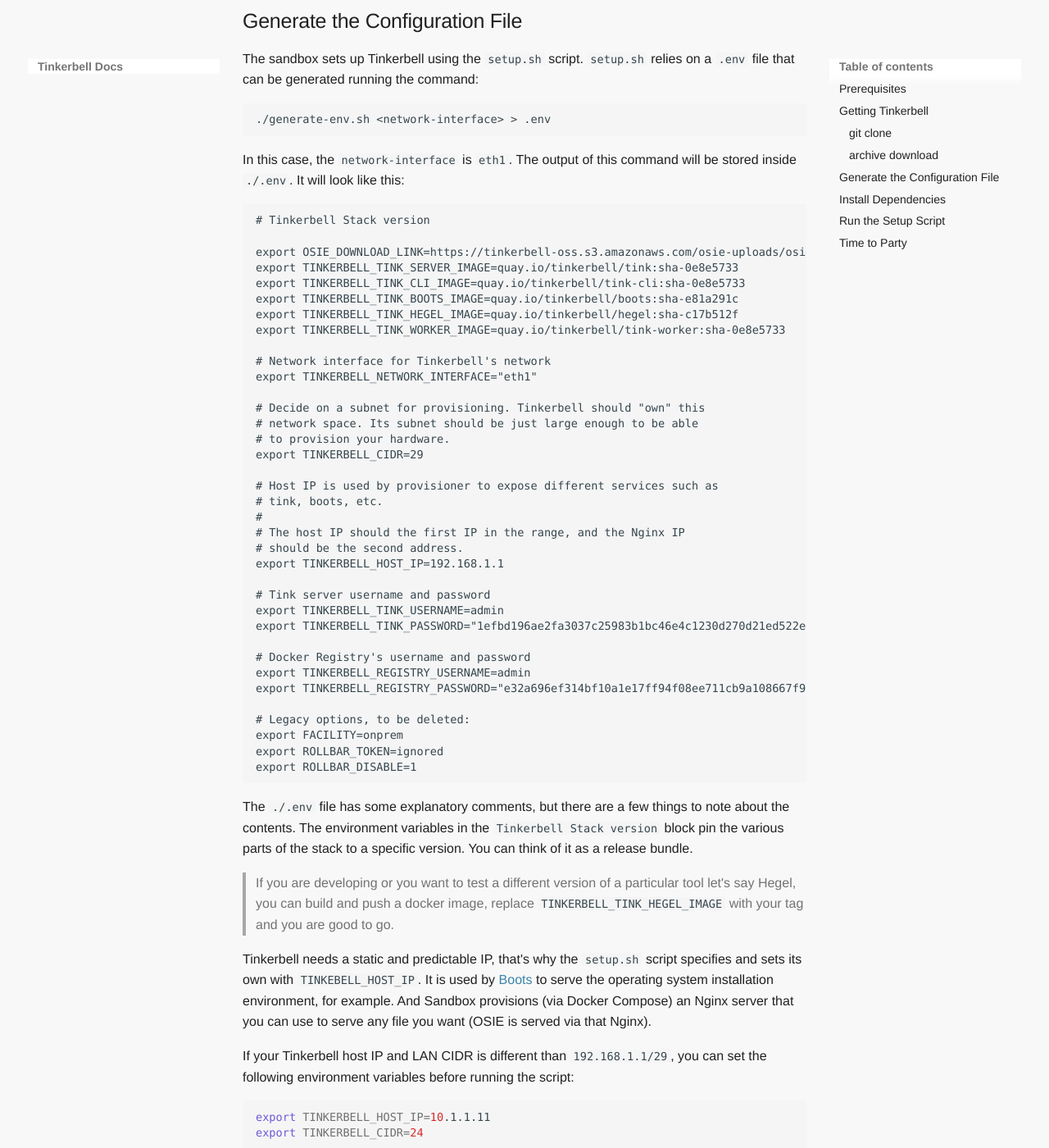
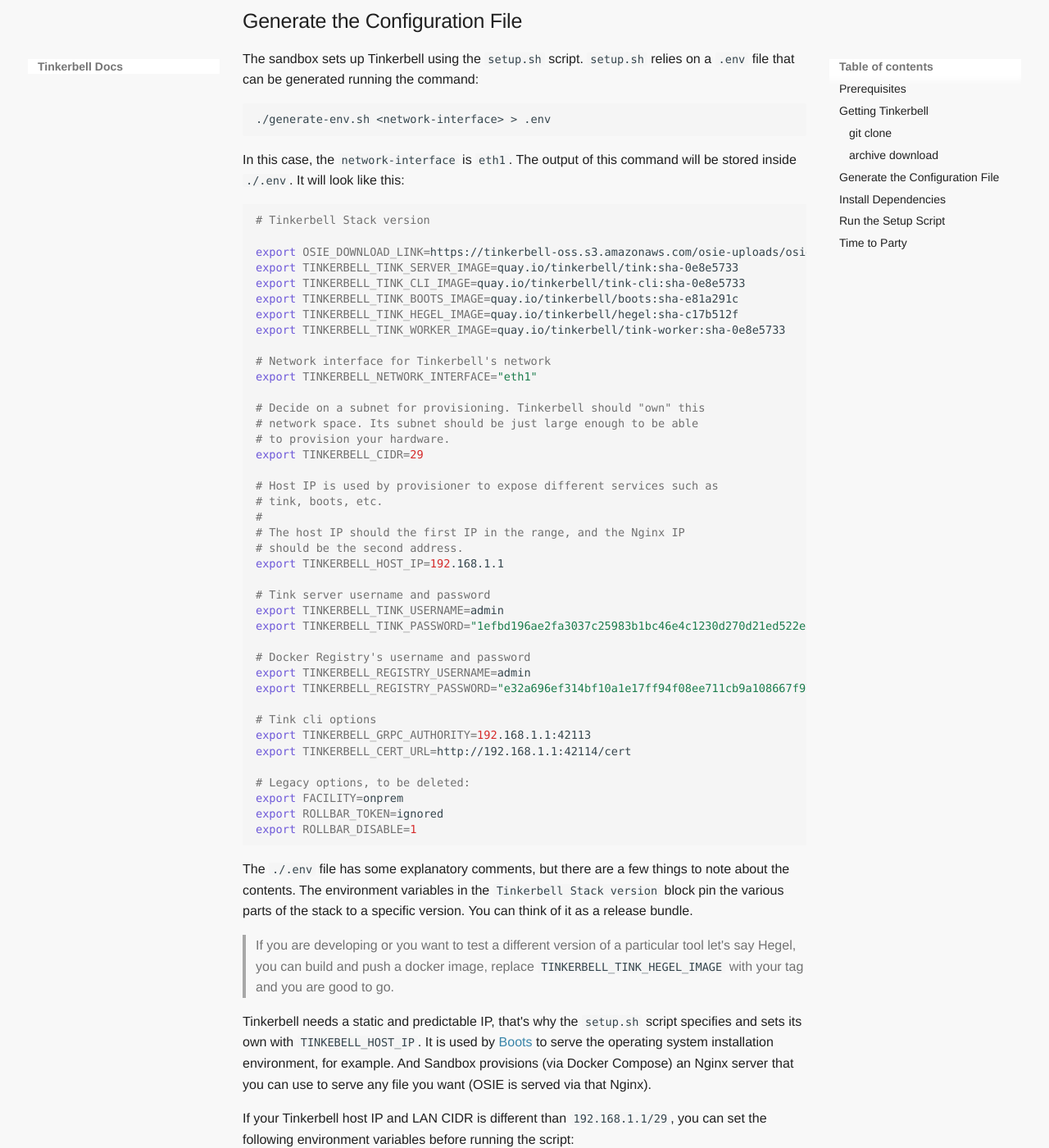
Before and after one commit to tinkerbell/tinkerbell-docs, an MkDocs documentation site: the page built from docs/setup/on-bare-metal-with-docker.md, in a window 1280 px wide and 1400 px high, scrolled down 1544 px. Shown: the whole window at 82% size. Built offline with MkDocs 1.6.1 and Material for MkDocs 9.7.7, drawn with Linux system fonts in a browser that asks for light colours; some web fonts are replaced.

Commit message:
Add missing exports to sandbox generated env file (#115)
Signed-off-by: Micah Hausler <mhausler@amazon.com>

````diff
--- a/docs/setup/on-bare-metal-with-docker.md
+++ b/docs/setup/on-bare-metal-with-docker.md
@@ -63,7 +63,7 @@
 
 In this case, the `network-interface` is `eth1`. The output of this command will be stored inside `./.env`. It will look like this:
 
-```
+```sh
 # Tinkerbell Stack version
 
 export OSIE_DOWNLOAD_LINK=https://tinkerbell-oss.s3.amazonaws.com/osie-uploads/osie-v0-n=366,c=1aec189,b=master.tar.gz
@@ -96,6 +96,10 @@
 export TINKERBELL_REGISTRY_USERNAME=admin
 export TINKERBELL_REGISTRY_PASSWORD="e32a696ef314bf10a1e17ff94f08ee711cb9a108667f9739e9c0cee0fadb0e76"
 
+# Tink cli options
+export TINKERBELL_GRPC_AUTHORITY=192.168.1.1:42113
+export TINKERBELL_CERT_URL=http://192.168.1.1:42114/cert
+
 # Legacy options, to be deleted:
 export FACILITY=onprem
 export ROLLBAR_TOKEN=ignored
@@ -111,8 +115,8 @@
 If your Tinkerbell host IP and LAN CIDR is different than `192.168.1.1/29`, you
 can set the following environment variables before running the script:
 ```sh
-export TINKERBELL_HOST_IP=10.1.1.11
-export TINKERBELL_CIDR=24
+export TINKERBELL_HOST_IP="10.1.1.11"
+export TINKERBELL_CIDR="24"
 ```
 
 ## Install Dependencies
````
